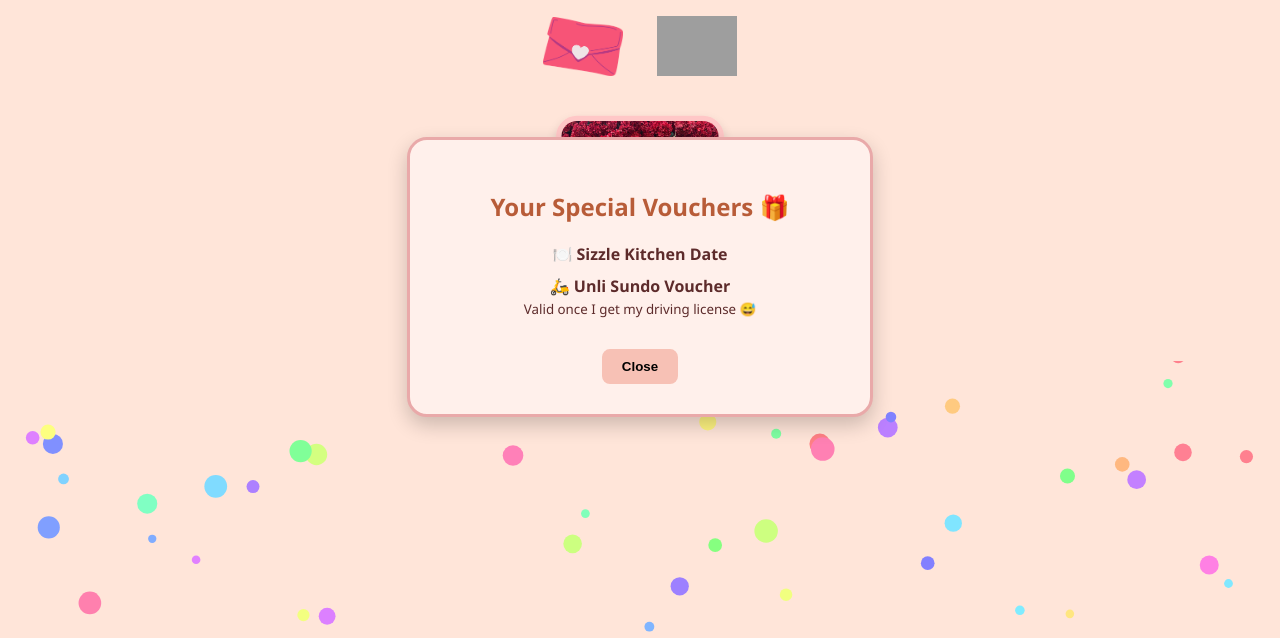
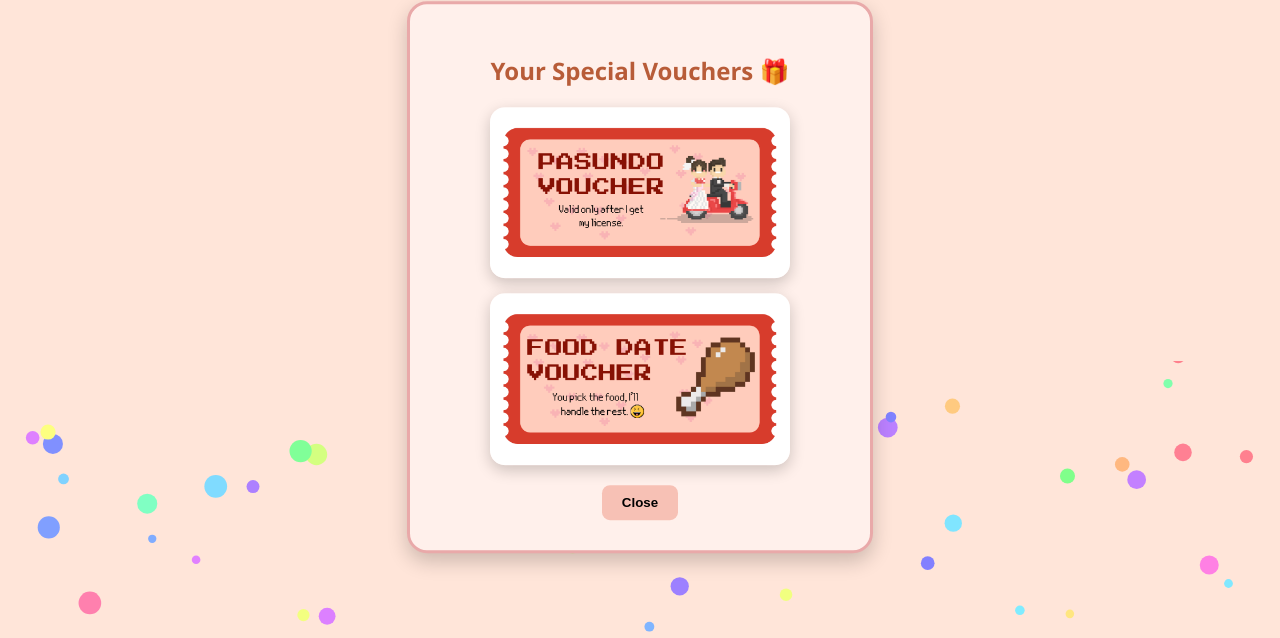
Before and after one commit to Eli0201/gfday-website, a plain HTML site: page index.html in a window 1280 px wide. Both pictures are taken after a click on the picture 697 px from the left and 168 px from the top of the page. Shown: the part 123-761 px from the top of the page. Drawn offline with Linux system fonts and the light colour scheme; grey boxes are pictures that could not be loaded.

Commit message:
Update index.html

```diff
--- a/index.html
+++ b/index.html
@@ -24,19 +24,19 @@
       </div>
     </div>
 
+    <!-- 🎁 Gift Panel with Images -->
     <div class="gift-panel hidden" id="giftPanel">
       <div class="panel-content">
         <h2>Your Special Vouchers 🎁</h2>
-        <ul>
-          <li>🍽️ <strong>Sizzle Kitchen Date</strong></li>
-          <li>🛵 <strong>Unli Sundo Voucher</strong><br>
-            <small>Valid once I get my driving license 😅</small>
-          </li>
-        </ul>
+        <div class="voucher-images">
+          <img src="1.png" alt="Voucher 1">
+          <img src="2.png" alt="Voucher 2">
+        </div>
         <button onclick="closeGift()">Close</button>
       </div>
     </div>
 
+    <!-- 📸 Photos -->
     <div class="photo-frame">
       <img src="her1.jpg" class="photo small">
       <img src="her2.jpg" class="photo main">
```
